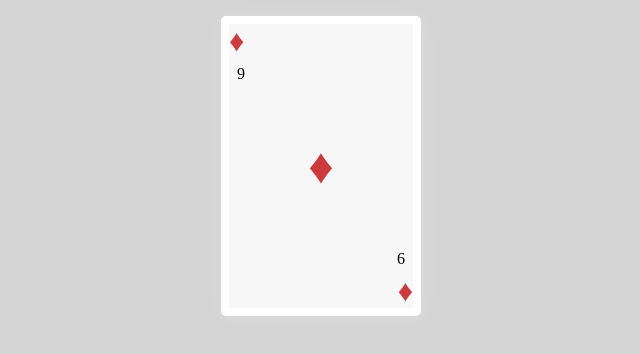
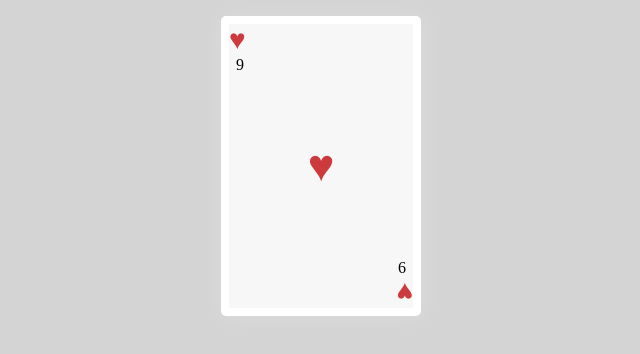
Before and after one commit to Oscar-Mattsson-790/Spelkort, a plain HTML site: page index.html in a window 1280 px wide. Shown: the full height of the page, 319-959 px from the left. Drawn offline with Linux system fonts and the light colour scheme.

Commit message:
New symbol
Change symbol to Hearth

```diff
--- a/css/style.css
+++ b/css/style.css
@@ -22,32 +22,33 @@ body {
 .value-middle-figure {
   /* border: 2px solid blue; */
   text-align: center;
-  font-size: 50px;
+  font-size: 45px;
   color: #cc3a3d;
 }
 
 .value-number-9 {
-  margin: 8;
-  margin-top: -40px;
+  margin: 7;
+  margin-top: -60px;
   /* border: 2px solid black; */
 }
 
 .value-figure-left {
   color: #cc3a3d;
-  font-size: 30px;
+  font-size: 28px;
   /* border: 2px solid red; */
 }
 
 .value-number-6 {
-  margin: 8;
+  margin: 7;
   /* border: 2px solid black; */
   text-align: end;
-  margin-bottom: -40px;
+  margin-bottom: -60px;
 }
 
 .value-figure-right {
   color: #cc3a3d;
-  font-size: 30px;
+  font-size: 28px;
   /* border: 2px solid red; */
   text-align: end;
+  transform: scale(1, -1);
 }
--- a/index.html
+++ b/index.html
@@ -8,11 +8,11 @@
   </head>
   <body>
     <div class="card-container">
-      <div class="value-figure-left">&diams;</div>
+      <div class="value-figure-left">&hearts;</div>
       <div class="value-number-9">9</div>
-      <div class="value-middle-figure">&diams;</div>
+      <div class="value-middle-figure">&hearts;</div>
       <div class="value-number-6">6</div>
-      <div class="value-figure-right">&diams;</div>
+      <div class="value-figure-right">&hearts;</div>
     </div>
   </body>
 </html>
```
